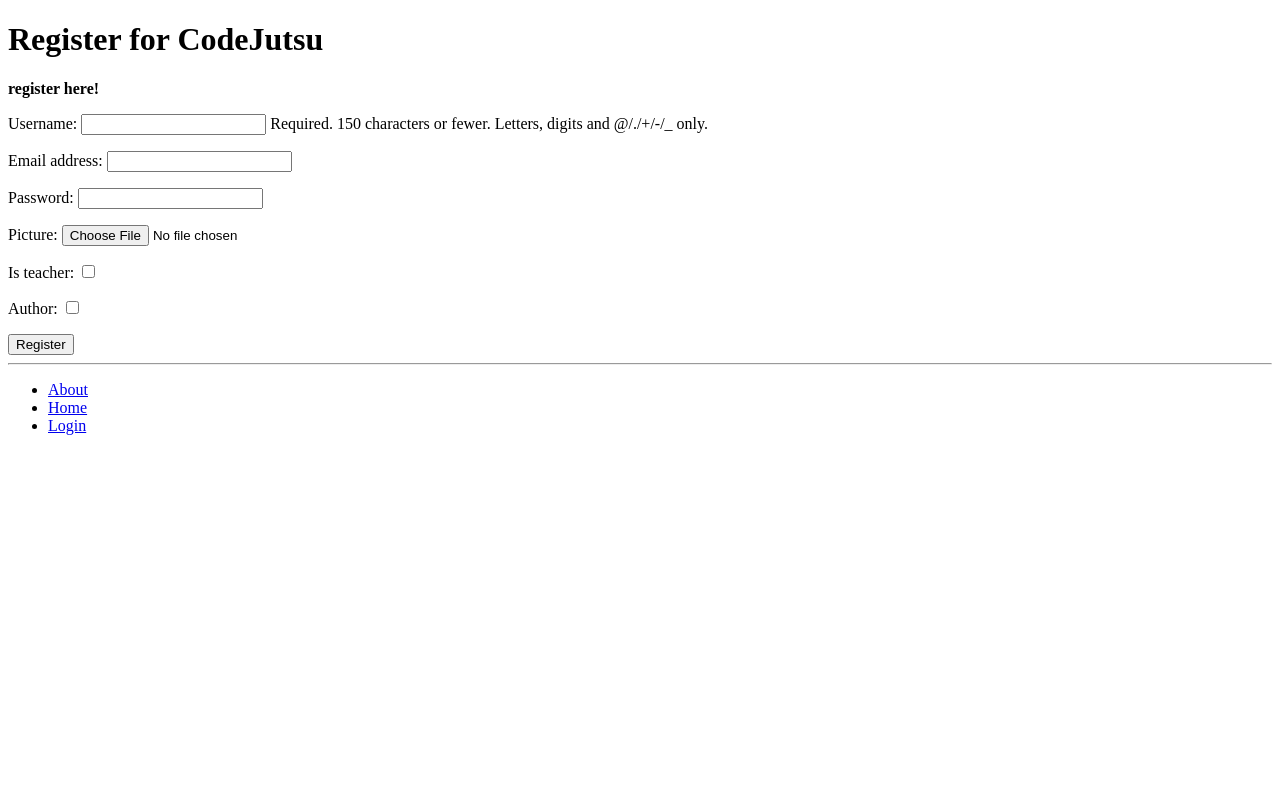
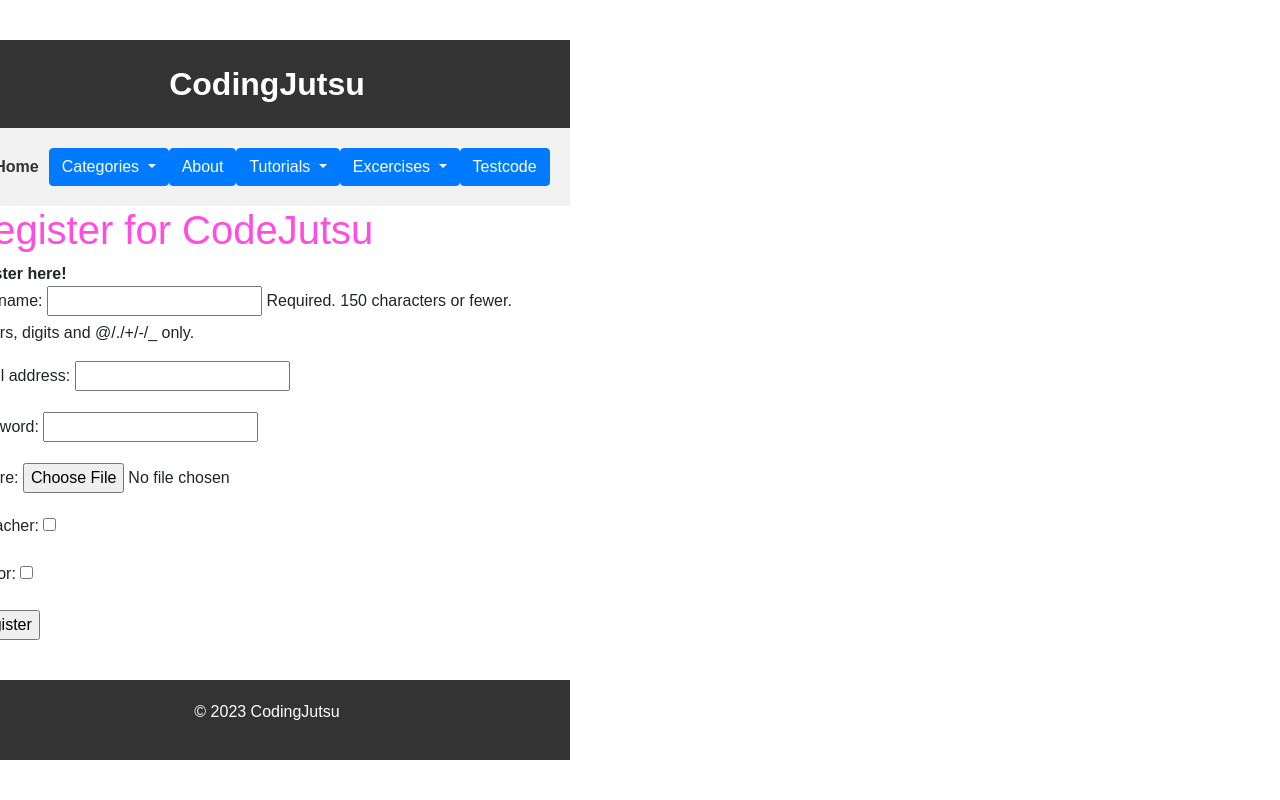
Before and after one commit to morganbierey/Dissertation_Project, a Django app: page /educational_tool/register/ in a window 1280 px wide. Run offline with Django 3.2, Linux system fonts and the light colour scheme; style sheets or scripts are compiled from the project's sources; some libraries are stand-ins or nearby versions.

Commit message:
Closes #21, closes #22

```diff
--- a/project/individual_project/static/codejutsu/css/style.css
+++ b/project/individual_project/static/codejutsu/css/style.css
@@ -63,3 +63,18 @@ footer {
 	flex-direction: column;
 	min-height: 100%;
   }
+
+ .custom-header-block{
+	background-color: #333;
+	color: #fff;
+	padding: 20px;
+	text-align: center;
+	display: block;
+	font-size: 2em;
+	/* margin-bottom: 0.67em;  */
+	margin-left: 0;
+	margin-right: 0;
+	font-weight: bold;
+
+
+  }
--- a/project/individual_project/templates/educational_tool/base.html
+++ b/project/individual_project/templates/educational_tool/base.html
@@ -1,31 +1,122 @@
 <!DOCTYPE html>
+
 {% load staticfiles %}
-
 <html>
 	<head>
+		<link rel="stylesheet" type="text/css" href="style.css">
+
         <!-- <meta charset="UTF-8" /> -->
 		<title>
 			{% block title_block %}
-			CodeJutsu
+			CodingJutsu
 			{% endblock %}
 		</title>
+        <link rel="stylesheet2" href="test.js">
+    <!-- css bootstrap link below -->
+    <link rel="stylesheet3" href="https://cdn.jsdelivr.net/npm/bootstrap@4.0.0/dist/css/bootstrap.min.css" integrity="sha384-Gn5384xqQ1aoWXA+058RXPxPg6fy4IWvTNh0E263XmFcJlSAwiGgFAW/dAiS6JXm" crossorigin="anonymous">
+    <!-- Latest compiled and minified CSS -->
+    <link rel="stylesheet" href="https://maxcdn.bootstrapcdn.com/bootstrap/4.5.2/css/bootstrap.min.css">
+
+    <!-- jQuery library -->
+    <script src="https://ajax.googleapis.com/ajax/libs/jquery/3.5.1/jquery.min.js"></script>
+
+    <!-- Popper JS -->
+    <script src="https://cdn.jsdelivr.net/npm/popper.js@1.16.1/dist/umd/popper.min.js"></script>
+
+    <!-- Latest compiled JavaScript -->
+    <script src="https://maxcdn.bootstrapcdn.com/bootstrap/4.5.2/js/bootstrap.min.js"></script>
+
+  <link rel="stylesheet" type="text/css" href="{% static 'codejutsu/css/style.css' %}">
+
 </head>
 <body>
-		<div>
-			{% block body_block %}
-			{% endblock %}
-		</div>
+  <div class="wrapper">
+
+
 	<div>
 		{% block sidebar_block %}
 		{% endblock %}
 	</div>
-		<hr />
+
+	<div class="custom-header-block">
+		{% block header_block %}
+        CodingJutsu
+		{% endblock %}
+</div>
+
 	<div>
+		{% block nav_block %}
+	<nav>
 		<ul>
-				<li><a href="{% url 'educational_tool:about' %}">About</a></li>
-				<li><a href="{% url 'educational_tool:index' %}">Home</a></li>
-				<li><a href="{% url 'educational_tool:login' %}">Login</a></li>
+			<li><a href="#">Home</a></li>
+            <div class="dropdown">
+                <button class="btn btn-primary dropdown-toggle btncolour" type="button" data-toggle="dropdown">Categories
+                <span class="caret"></span></button>
+                <ul class="dropdown-menu">
+                  <li><a href="#"><span>HTML</span></a></li>
+                  <li><a href="#"><span>CSS</span></a></li>
+                  <li><a href="#"><span>JavaScript</span></a></li>
                 </ul>
+            </div>
+            <div class="buttonlink">
+                <a class="btn btn-primary btncolour" href="{% url 'educational_tool:about' %}" role="button">About</a>
+            </div>
+            <div class="dropdown">
+                <button class="btn btn-primary dropdown-toggle btncolour" type="button" data-toggle="dropdown">Tutorials
+                <span class="caret" ></span></button>
+                <ul class="dropdown-menu" >
+                  <li><a href="#"><span>Tutorial 1</span></a></li>
+                  <li><a href="#"><span> Tutorial 2</span></a></li>
+                  <li><a href="#"><span>Tutorial 3</span></a></li>
+                </ul>
+            </div>
+
+            <div class="dropdown">
+                <button class="btn btn-primary dropdown-toggle btncolour" type="button" data-toggle="dropdown">Excercises
+                <span class="caret"></span></button>
+                <ul class="dropdown-menu">
+                  <li><a href="#"><span>Excercise 1</span></a></li>
+                  <li><a href="#"><span>Excercise 2</span></a></li>
+                  <li><a href="#"><span>Excercise 3</span></a></li>
+                </ul>
+            </div>
+
+            <div class="buttonlink">
+                <a class="btn btn-primary btncolour" href="{% url 'educational_tool:pycompiler' %}" role="button btncolour">Testcode</a>
+            </div>
+
+			<!-- <li><a href="#">Dashboard 1</a></li>
+			<li><a href="#">Dashboard 2</a></li>
+			<li><a href="#">Dashboard 3</a></li>
+			<li><a href="#">Dashboard 4</a></li> -->
+		</ul>
+	</nav>
+	{% endblock %}
+	</div>
+
+	<div>
+		{% block body_block %}
+		<header>
+			<title>CodingJutsu</title>
+			<h1>CodingJutsu</h1>
+		</header>
+		{% endblock %}
+	</div>
+
+
+
+	<main>
+		<!-- Add your content here -->
+	</main>
+
+	<footer>
+		{% block footer_block %}
+		<p>&copy; 2023 CodingJutsu  </p>
+		{% endblock %}
+	</footer>
+
+
+	<script src="script.js"></script>
 </div>
 </body>
 </html>
--- a/project/individual_project/templates/educational_tool/login.html
+++ b/project/individual_project/templates/educational_tool/login.html
@@ -4,6 +4,8 @@
 {% block title_block %}
     Login
 {% endblock %}
+
+
 
 {% block body_block %}
     <h1>Login to CodeJutsu</h1>
```
Lines whose indentation alone changed are shown as unchanged.
